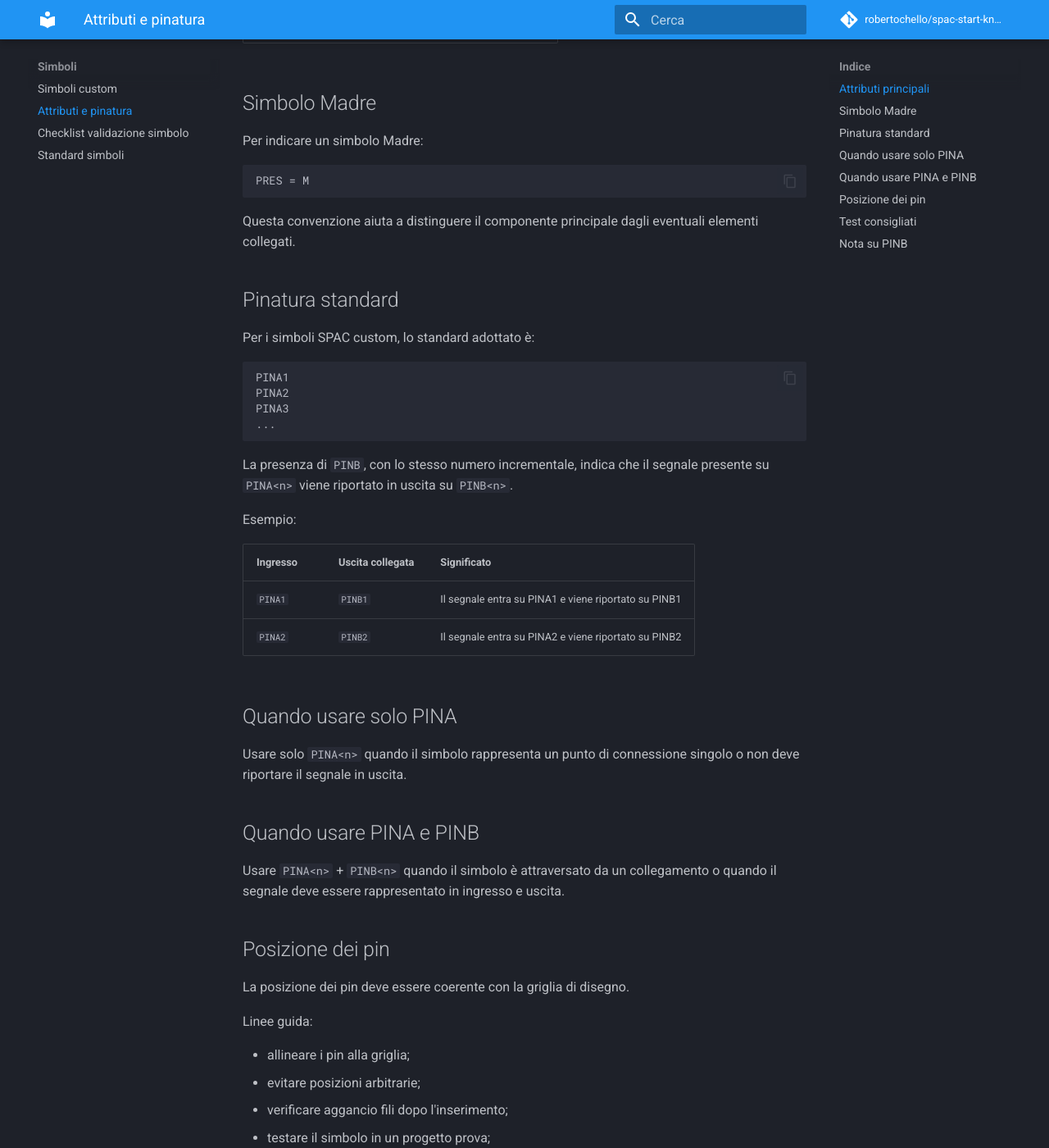
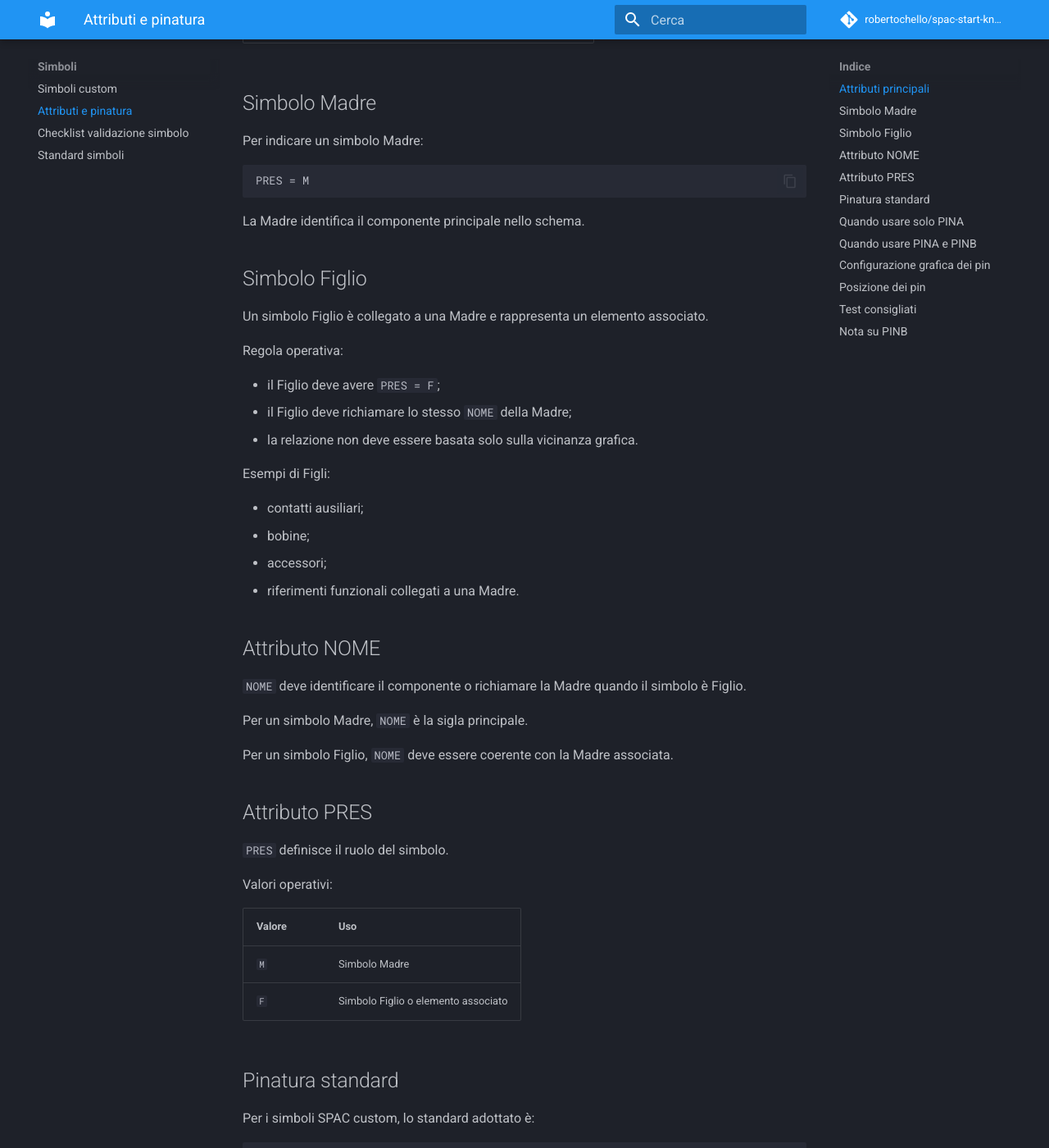
Before and after one commit to robertochello/spac-start-knowledge-base, an MkDocs documentation site: the page built from docs/04-attributes-and-pinning.md, in a window 1280 px wide and 1400 px high, scrolled down 678 px. Shown: the whole window at 82% size. Built offline with MkDocs 1.6.1 and Material for MkDocs 9.7.7, drawn with Linux system fonts in a browser that asks for light colours; comment, search, counter and statistics services are not loaded; some of the changed text lies outside the part shown.

Commit message:
Expand attributes and pinning with intelligent symbol details

````diff
--- a/docs/04-attributes-and-pinning.md
+++ b/docs/04-attributes-and-pinning.md
@@ -9,7 +9,7 @@ Attributi ricorrenti da considerare nei simboli custom:
 | Attributo | Uso operativo |
 |---|---|
 | `NOME` | Identificativo del componente |
-| `PRES` | Presenza/tipo simbolo, ad esempio Madre |
+| `PRES` | Presenza/tipo simbolo, ad esempio Madre o Figlio |
 | `DESCRIZIONE` | Descrizione funzionale |
 | `TIPO` | Tipo componente |
 | `COSTRUTTORE` | Costruttore o marca |
@@ -23,7 +23,43 @@ Per indicare un simbolo Madre:
 PRES = M
 ```
 
-Questa convenzione aiuta a distinguere il componente principale dagli eventuali elementi collegati.
+La Madre identifica il componente principale nello schema.
+
+## Simbolo Figlio
+
+Un simbolo Figlio è collegato a una Madre e rappresenta un elemento associato.
+
+Regola operativa:
+
+- il Figlio deve avere `PRES = F`;
+- il Figlio deve richiamare lo stesso `NOME` della Madre;
+- la relazione non deve essere basata solo sulla vicinanza grafica.
+
+Esempi di Figli:
+
+- contatti ausiliari;
+- bobine;
+- accessori;
+- riferimenti funzionali collegati a una Madre.
+
+## Attributo NOME
+
+`NOME` deve identificare il componente o richiamare la Madre quando il simbolo è Figlio.
+
+Per un simbolo Madre, `NOME` è la sigla principale.
+
+Per un simbolo Figlio, `NOME` deve essere coerente con la Madre associata.
+
+## Attributo PRES
+
+`PRES` definisce il ruolo del simbolo.
+
+Valori operativi:
+
+| Valore | Uso |
+|---|---|
+| `M` | Simbolo Madre |
+| `F` | Simbolo Figlio o elemento associato |
 
 ## Pinatura standard
 
@@ -53,6 +89,15 @@ Usare solo `PINA<n>` quando il simbolo rappresenta un punto di connessione singo
 
 Usare `PINA<n>` + `PINB<n>` quando il simbolo è attraversato da un collegamento o quando il segnale deve essere rappresentato in ingresso e uscita.
 
+## Configurazione grafica dei pin
+
+Linee guida:
+
+- testo pin standard nei BLK custom: 1.5;
+- posizione coerente con la griglia;
+- attributi bloccati in posizione quando necessario;
+- orientamento coerente con il significato elettrico.
+
 ## Posizione dei pin
 
 La posizione dei pin deve essere coerente con la griglia di disegno.
````
